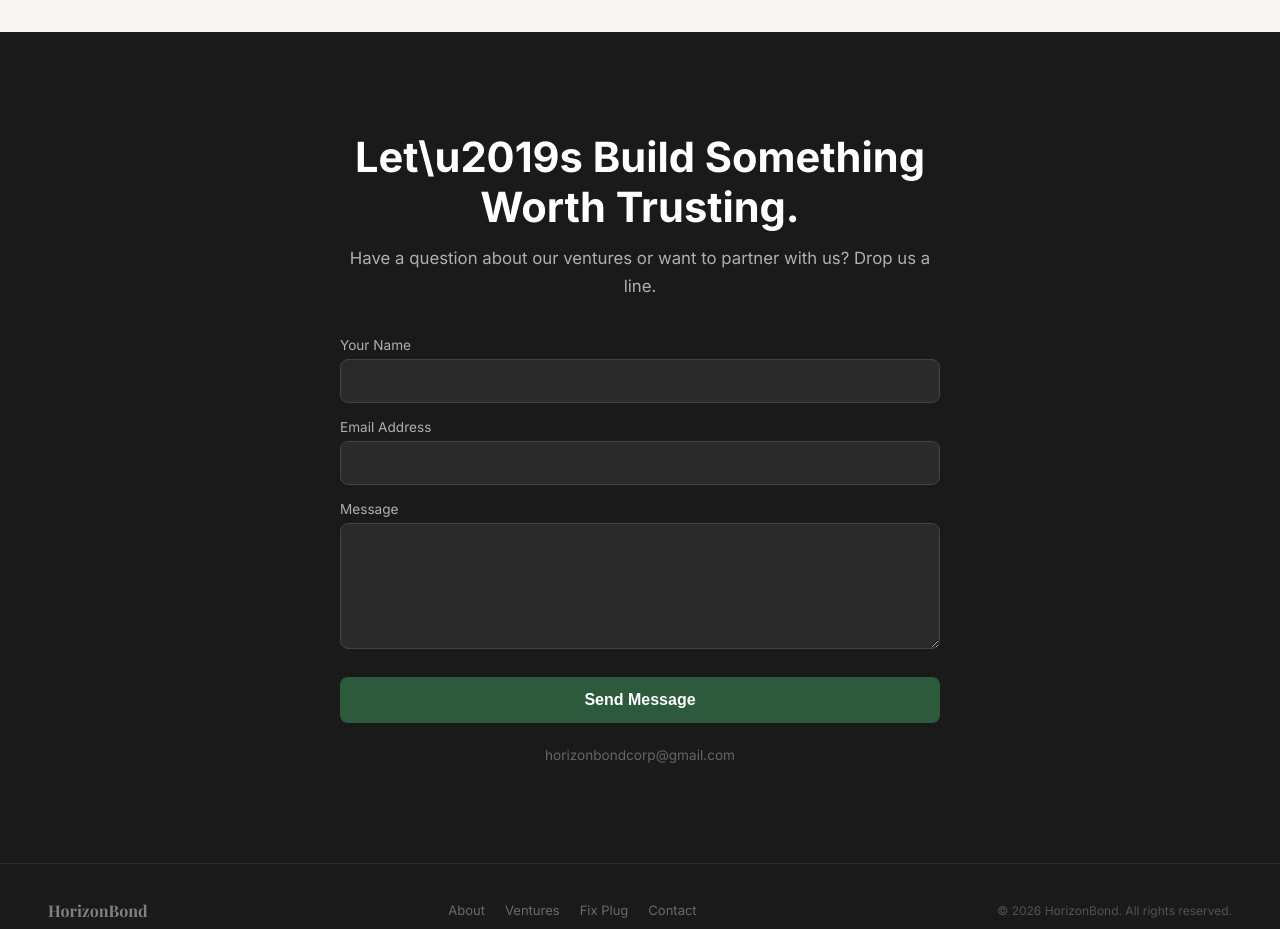
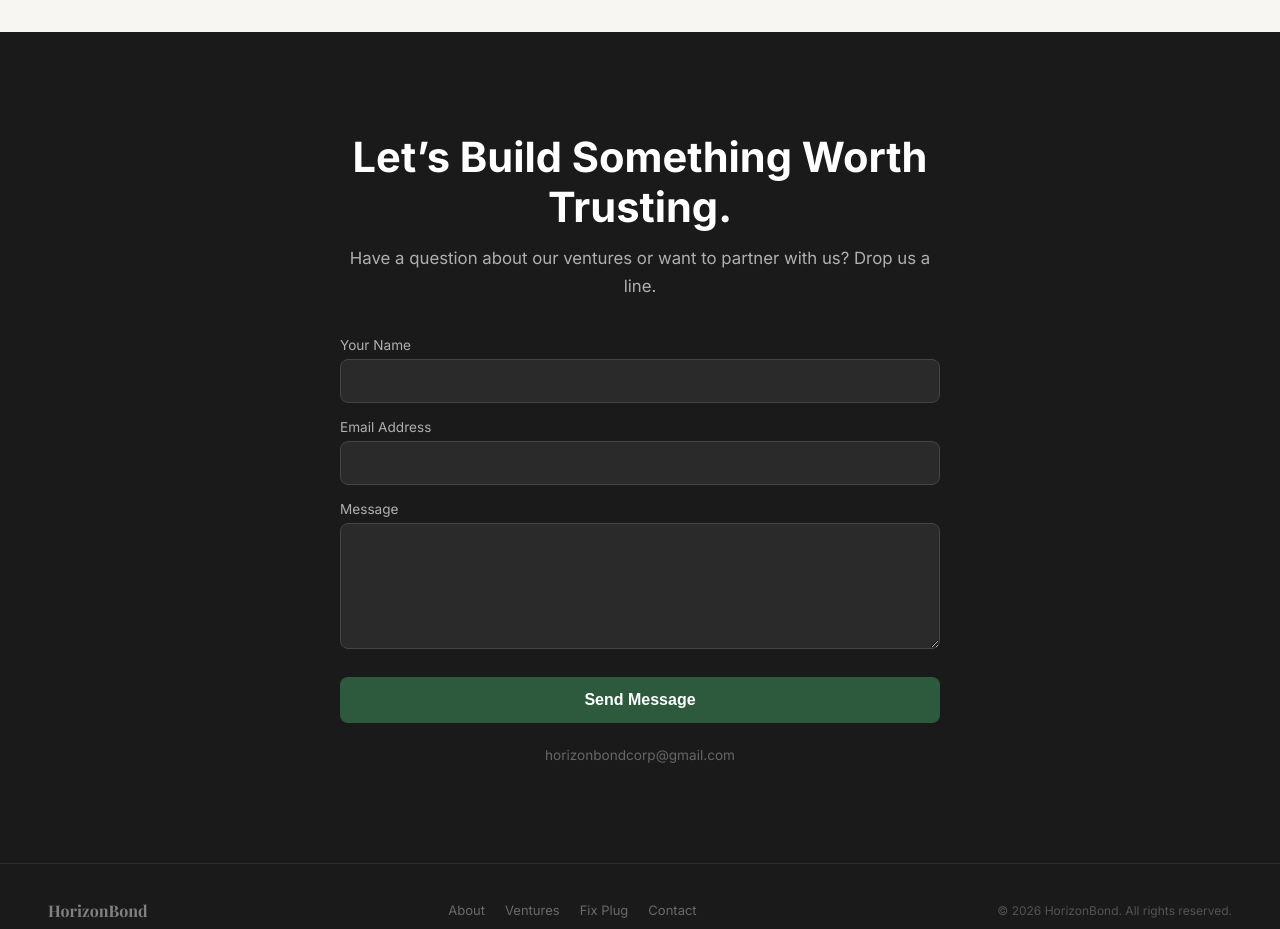
Before and after one commit to horizonbondcorp-cpu/horizonbond-site, a React (Vite) app: page / in a window 1280 px wide. Shown: the part 4440-5369 px from the top of the page. Built offline with nearby package versions, Linux system fonts and the light colour scheme.

Commit message:
fix: resolve Unicode escape in contact section heading

```diff
--- a/src/App.jsx
+++ b/src/App.jsx
@@ -436,7 +436,7 @@
           fontSize: 'clamp(1.8rem, 4vw, 2.6rem)', fontWeight: 700,
           color: '#FFFFFF', marginBottom: 12
         }}>
-          Let\u2019s Build Something Worth Trusting.
+          Let’s Build Something Worth Trusting.
         </h2>
         <p style={{
           color: '#B0B0B0', fontSize: '1.05rem', lineHeight: 1.7,
```
